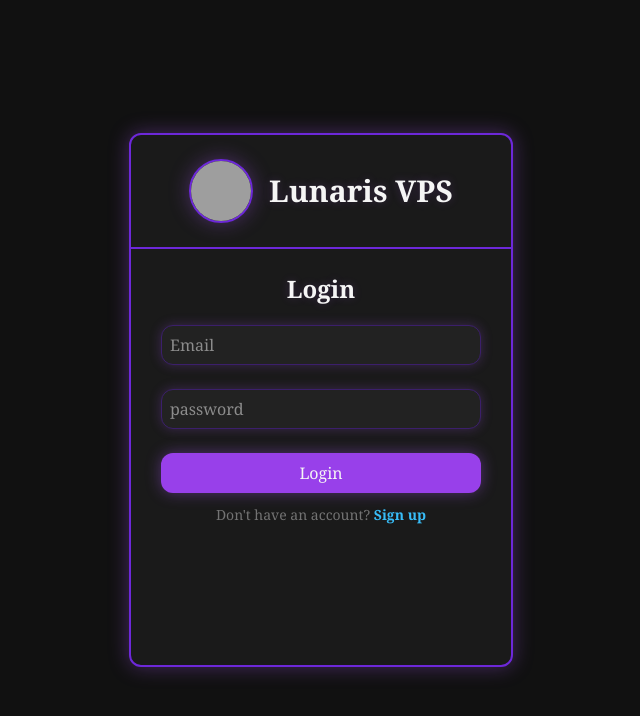
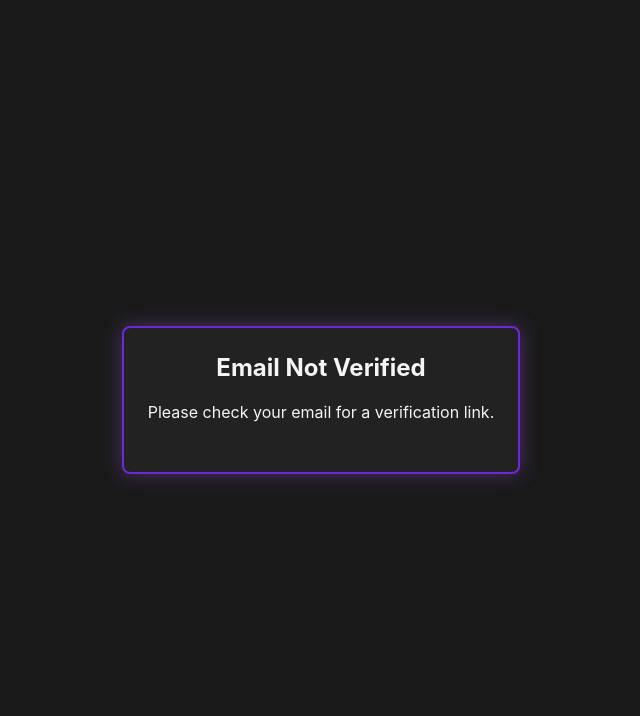
Before and after one commit to Novaedgex/Lunaris-UI, a React (Vite) app: page /account/check in a window 1280 px wide. Before the commit this address led to /. Shown: the top 716 px of the page, without its empty margins (319-959 px from the left). Built offline with nearby package versions, Linux system fonts and the light colour scheme; no server answers; grey boxes are pictures that could not be loaded; the HTML template or start-up script is replaced by a standard one.

Commit message:
Final Rewrite of email verify

```diff
--- a/src/App.jsx
+++ b/src/App.jsx
@@ -6,12 +6,14 @@ import Database from "./pages/Database.jsx";
 import ApiKeys from "./pages/ApiKeys.jsx";
 import Lost from "./pages/404.jsx";
 import Verify from "./pages/verify.jsx";
+import NotVerified from "./pages/NotVerified.jsx";
 function App() {
 
   return (
    <Routes>
       <Route path="/" element={<AuthenticationScreen />} />
       <Route path="/account/verify" element={<Verify/>} />
+      <Route path="/account/check" element={<NotVerified />} />
       <Route element={<ProtectedRoute />} >
         <Route path="/dashboard" element={<Dashboard />} />
         <Route path="/dashboard/database" element={<Database />} />
--- a/src/components/Login.jsx
+++ b/src/components/Login.jsx
@@ -21,7 +21,7 @@ const Login = ({ onChange }) => {
         sessionStorage.setItem("username", data.user.username)
         sessionStorage.setItem("uuid", data.user.uuid)
 
-        nav("/dashboard")
+        nav("/account/check")
       }
       setLoading(false)
     }
--- /dev/null
+++ b/src/components/NotVerifiedComp.jsx
@@ -0,0 +1,32 @@
+import React from 'react'
+import { useState, useEffect } from 'react'
+
+const NotVerifiedComp = () => {
+    useEffect(() => {
+        const checkVerification = async () => {
+            const email = localStorage.getItem("email")
+            const res = await fetch(`${import.meta.env.VITE_BACKEND}/user/check`, {
+                method: "POST",
+                headers: {
+                    "Content-Type": "application/json"
+                },
+                body: JSON.stringify({email})
+            })
+            const data = await res.json()
+            if (data.status === "success") {
+                window.location.href = "/dashboard"
+            }
+        }
+        checkVerification()
+    }, [])
+  return (
+    <div className='w-full h-screen bg-(--lv-surface) flex'>
+        <div className='m-auto w-max p-6 bg-(--lv-surface-2) border-(--lv-border-lit) border-2 rounded-lg text-center' style={{boxShadow: "var(--lv-glow-md)"}}>
+            <h1 className='text-2xl font-bold mb-4 text-(--lv-text)'>Email Not Verified</h1>
+            <p className=' mb-6 text-(--lv-text)'>Please check your email for a verification link.</p>
+        </div>
+    </div>
+  )
+}
+
+export default NotVerifiedComp
--- a/src/components/VerifyComp.jsx
+++ b/src/components/VerifyComp.jsx
@@ -31,6 +31,8 @@ const VerifyComp = () => {
         if (data.status === 'error') {
           setStatus('error')
           setMessage(data.message)
+        }else {
+          setStatus('success')
         }
       } catch (e) {
         setStatus('error')
--- /dev/null
+++ b/src/pages/NotVerified.jsx
@@ -0,0 +1,11 @@
+import React from 'react'
+import NotVerifiedComp from '../components/NotVerifiedComp'
+function NotVerified() {
+  return (
+    <div>
+        <NotVerifiedComp />
+    </div>
+  )
+}
+
+export default NotVerified
```
